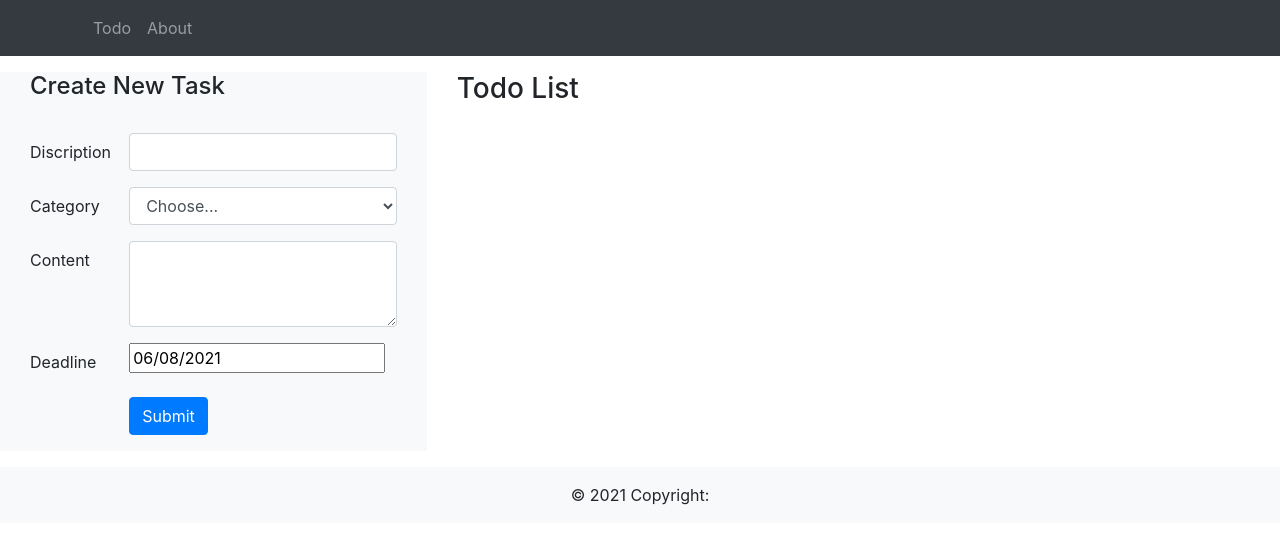
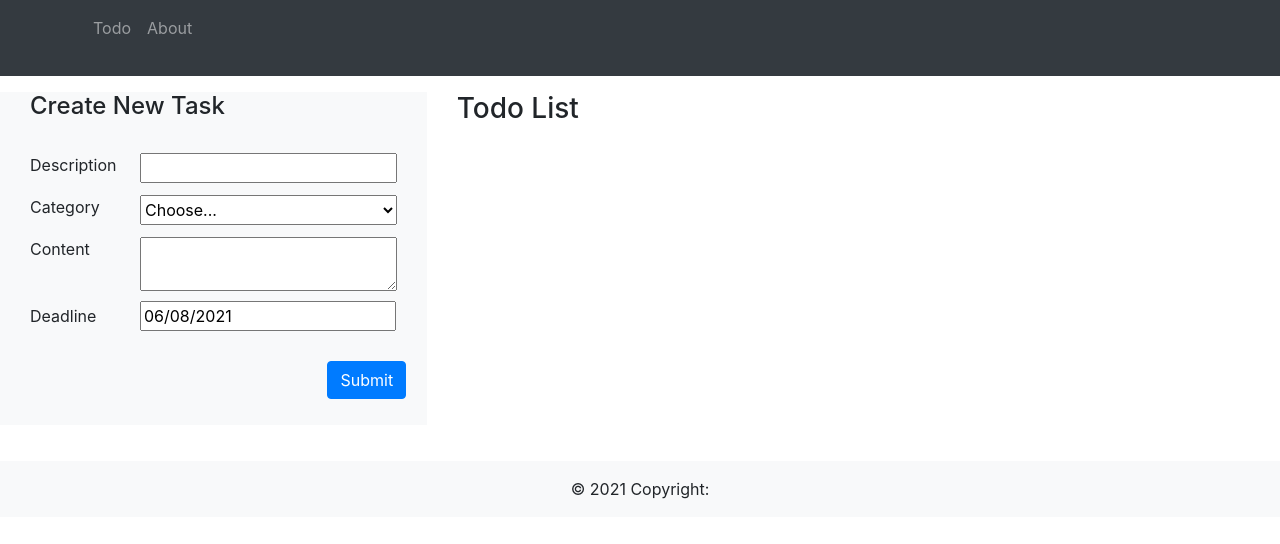
Before and after one commit to janefwp/react-todo, a React (Create React App) app: page / in a window 1280 px wide. Shown: the top 544 px of the page. Built offline with nearby package versions, Linux system fonts and the light colour scheme.

Commit message:
breakdown components

```diff
--- a/src/screens/HomeScreens/components/TodoForm/TodoForm.js
+++ b/src/screens/HomeScreens/components/TodoForm/TodoForm.js
@@ -5,6 +5,9 @@ import { InfosContext } from '../../../../context/InfosContext'
 import DatePicker from "react-datepicker";
 import "react-datepicker/dist/react-datepicker.css";
 import toast from 'react-hot-toast';
+import TodoInput from './components/TodoInput'
+import TodoSelect from './components/TodoSelect';
+import Tododatepicker from './components/Tododatepicker';
 // import {addInfoAction} from '../../../../redux/actions'
 
 const TodoForm =() =>{
@@ -22,6 +25,7 @@ const TodoForm =() =>{
     // const [startDate, setStartDate] = useState(new Date());
     // const dispatch = useDispatch()
     const handleInputChange=(e)=>{
+        console.log(e)
         const { name, value } = e.target
 		setInfo({ ...info, [name]: value })
         // setInfo({...info,['deadline']:endDate})
@@ -43,8 +47,16 @@ const TodoForm =() =>{
             <h4>Create New Task</h4>
             <br />
             <Form onSubmit={submitHandler}>
-
-                    <Form.Group as={Row} >
+                    <TodoInput label="Description" as="input" name="description" value={info.description} required={true} onChange={handleInputChange}/>
+                    <TodoSelect label="Category" as="select" name="category" value={info.category} required={true} onChange={handleInputChange} />
+                    <TodoInput label="Content" as="textarea" name="content" value={info.content} required={true} onChange={handleInputChange}/>
+                    <Tododatepicker label="Deadline" as="DatePicker" name="dealine" selected={endDate} onChange={(date)=>setInfo({...info,['deadline']:date})}/>
+                    <Form.Group as={Row}>
+                        <Col sm={{ span: 8, offset: 9 }}>
+                            <Button type="submit">Submit</Button>
+                        </Col>
+                    </Form.Group>
+                    {/* <Form.Group as={Row} >
                         <Form.Label column sm={3}>
                             Discription
                         </Form.Label>
@@ -90,7 +102,7 @@ const TodoForm =() =>{
                         <Col sm={{ span: 9, offset: 3 }}>
                             <Button type="submit">Submit</Button>
                         </Col>
-                    </Form.Group>
+                    </Form.Group> */}
             </Form>
 
             </Container>
--- /dev/null
+++ b/src/screens/HomeScreens/components/TodoForm/components/TodoInput.js
@@ -0,0 +1,13 @@
+import React, {useContext} from 'react'
+import './Todocom.scss'
+function TodoInput(props) {
+
+    return (
+        <fieldset>
+                <label>{props.label}</label>
+                <props.as  name={props.name} required={props.required} onChange={props.onChange}></props.as>
+        </fieldset>
+    )
+}
+
+export default TodoInput
--- /dev/null
+++ b/src/screens/HomeScreens/components/TodoForm/components/TodoSelect.js
@@ -0,0 +1,19 @@
+import React from 'react'
+import './Todocom.scss'
+function TodoSelect(props) {
+    return (
+        <fieldset>
+            <label>{props.label}</label>
+
+                <props.as name={props.name} required={props.required} onChange={props.onChange}>
+                    <option value="">Choose...</option>
+                    <option value="css">css</option>
+                    <option value="html">html</option>
+                </props.as>
+
+
+        </fieldset>
+    )
+}
+
+export default TodoSelect
--- /dev/null
+++ b/src/screens/HomeScreens/components/TodoForm/components/Todocom.scss
@@ -0,0 +1,23 @@
+fieldset {
+  margin-bottom: 10px;
+  label {
+    width: 30%;
+  }
+  input {
+    float: right;
+    width: 70%;
+  }
+  textarea {
+    float: right;
+    width: 70%;
+  }
+  select {
+    float: right;
+    width: 70%;
+    height: 30px;
+  }
+  margin-bottom: 10px;
+  label {
+    width: 30%;
+  }
+}
--- /dev/null
+++ b/src/screens/HomeScreens/components/TodoForm/components/Tododatepicker.js
@@ -0,0 +1,16 @@
+import React from 'react'
+import DatePicker from "react-datepicker";
+// import 'react-datepicker/dist/react-datepicker-cssmodules.css'
+import './Tododatepicker.scss'
+function Tododatepicker(props) {
+    return (
+        <div>
+
+            <label className='datePickerLabel' htmlFor={props.name}>{props.label}</label>
+            <DatePicker selected={props.selected} onChange={props.onChange} className="datepicker"/>
+
+        </div>
+    )
+}
+
+export default Tododatepicker
--- /dev/null
+++ b/src/screens/HomeScreens/components/TodoForm/components/Tododatepicker.scss
@@ -0,0 +1,6 @@
+div {
+  margin-bottom: 10px;
+  label {
+    width: 30%;
+  }
+}
```
